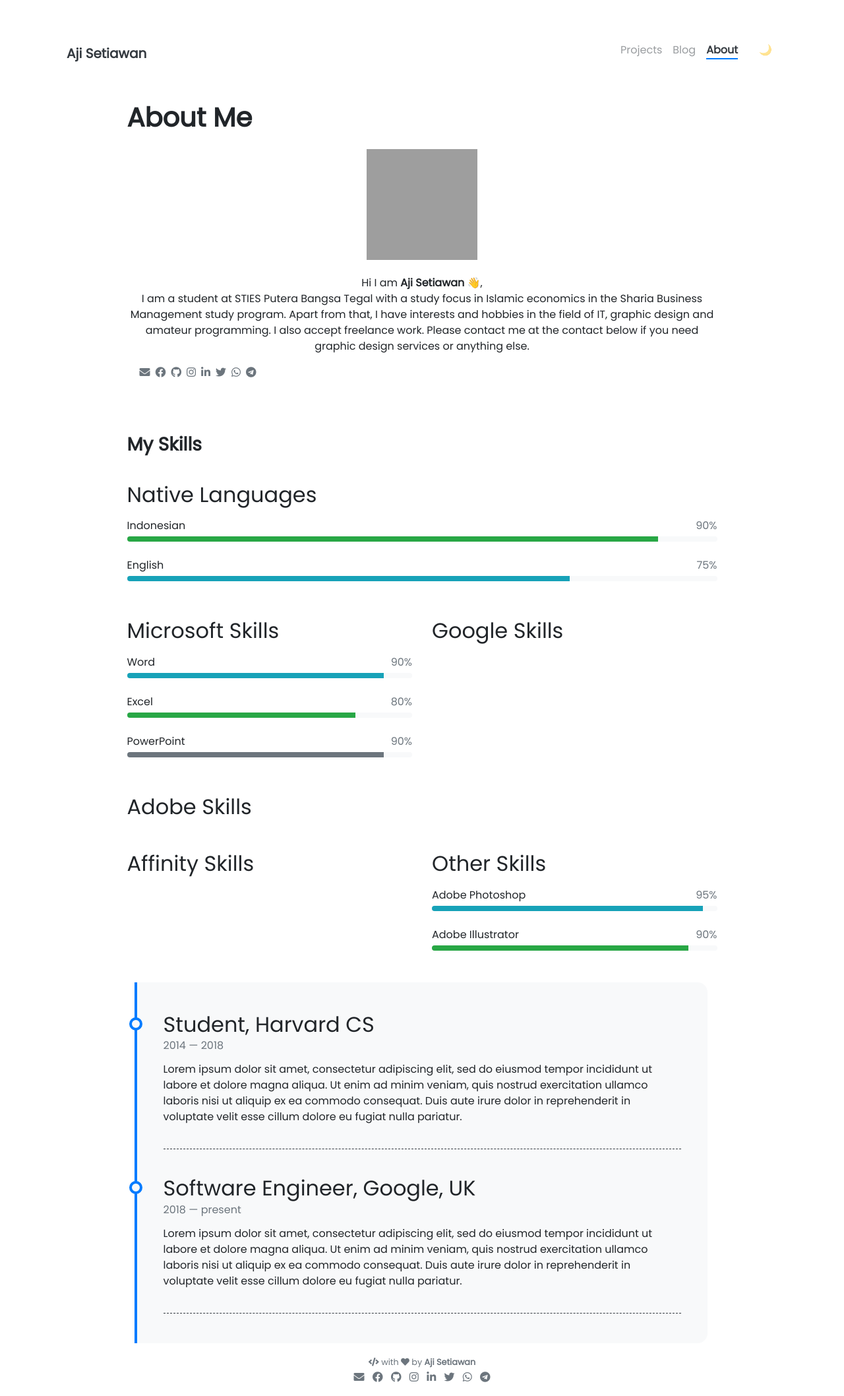
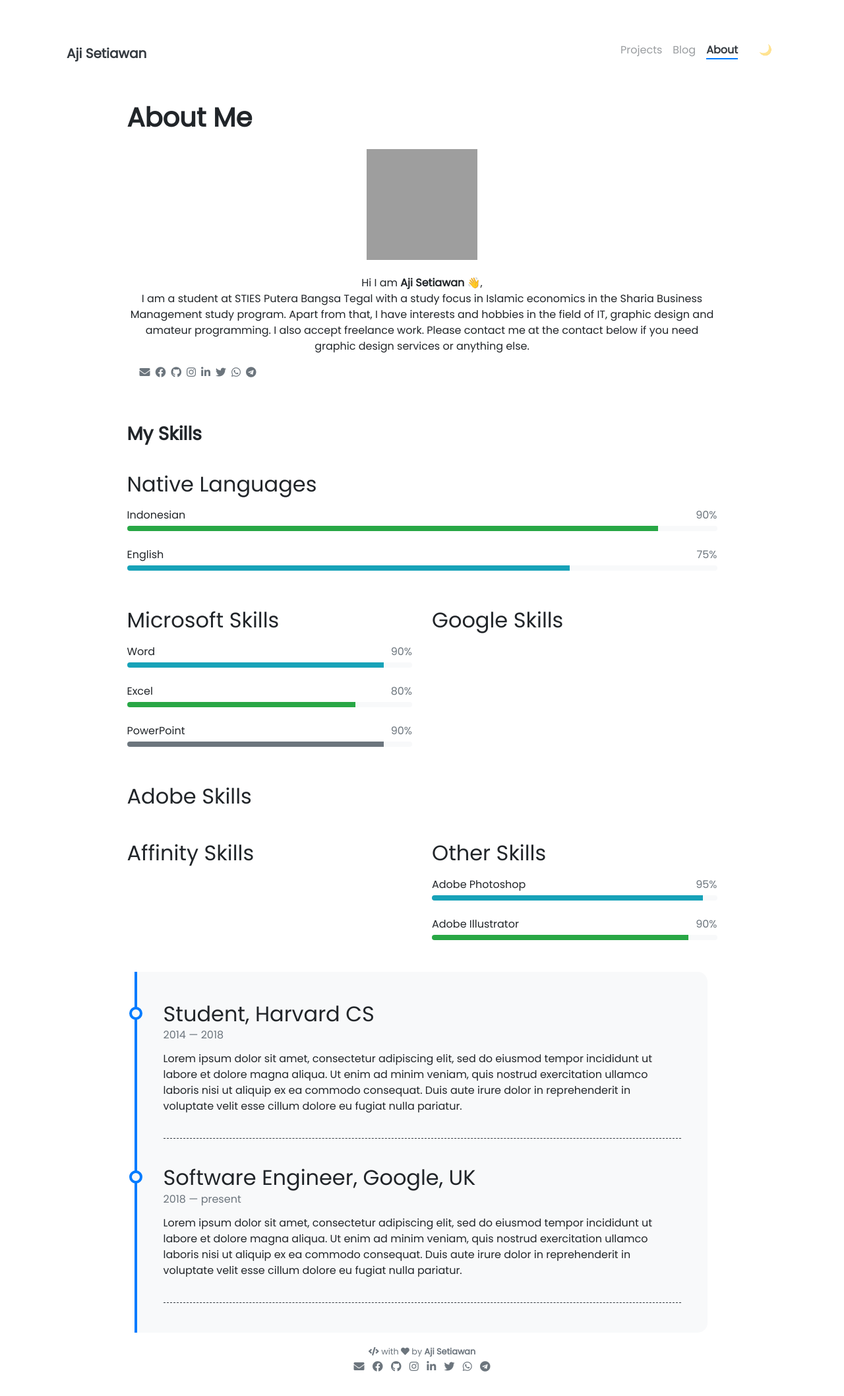
Before and after one commit to ajisetiawan716/ajisetiawan716.github.io, a Jekyll site: the page built from pages/about.md, in a window 1280 px wide. Shown: the whole page at 66% size. Built offline with Jekyll 4.4.1, drawn with Linux system fonts in a browser that asks for light colours; nearby versions of some CDN libraries; emoji names are drawn with the system emoji font; grey boxes are pictures that could not be loaded.

Commit message:
Update about.md

```diff
--- a/pages/about.md
+++ b/pages/about.md
@@ -12,14 +12,13 @@ weight: 3
 <br>
 Hi I am <b>{{ site.author.name }}</b> :wave:,<br>
 I am a student at STIES Putera Bangsa Tegal with a study focus in Islamic economics in the Sharia Business Management study program.  Apart from that, I have interests and hobbies in the field of IT, graphic design and amateur programming.  I also accept freelance work.  Please contact me at the contact below if you need graphic design services or anything else.
-
+</p>
 
 {% include social.html %}
-</p>
+
 <br>
 <br>
 ### **My Skills**
-
 <div class="row">
 {% include about/skills.html title="Native Languages" source=site.data.native-languages %}
 </div>
```
